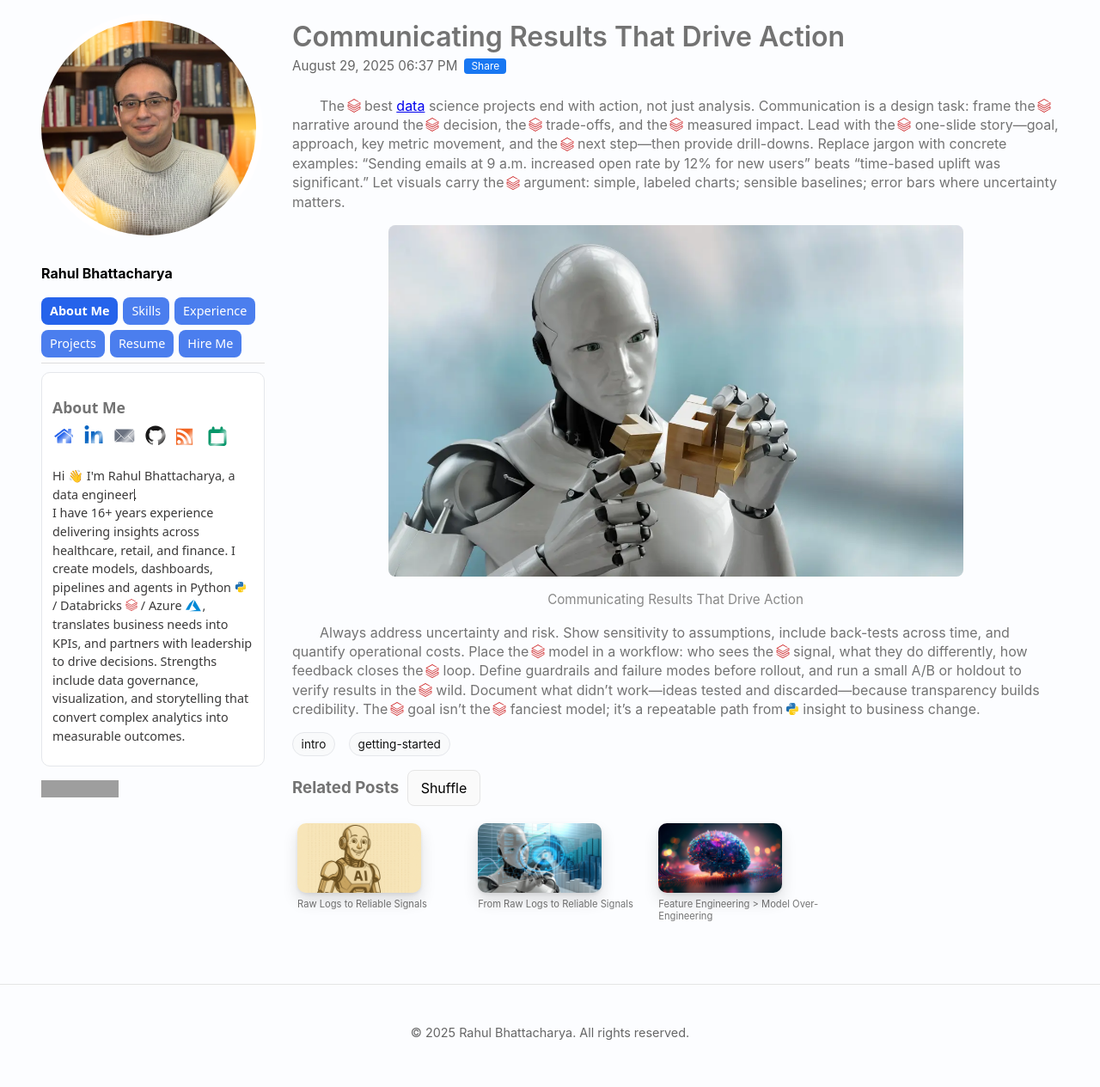
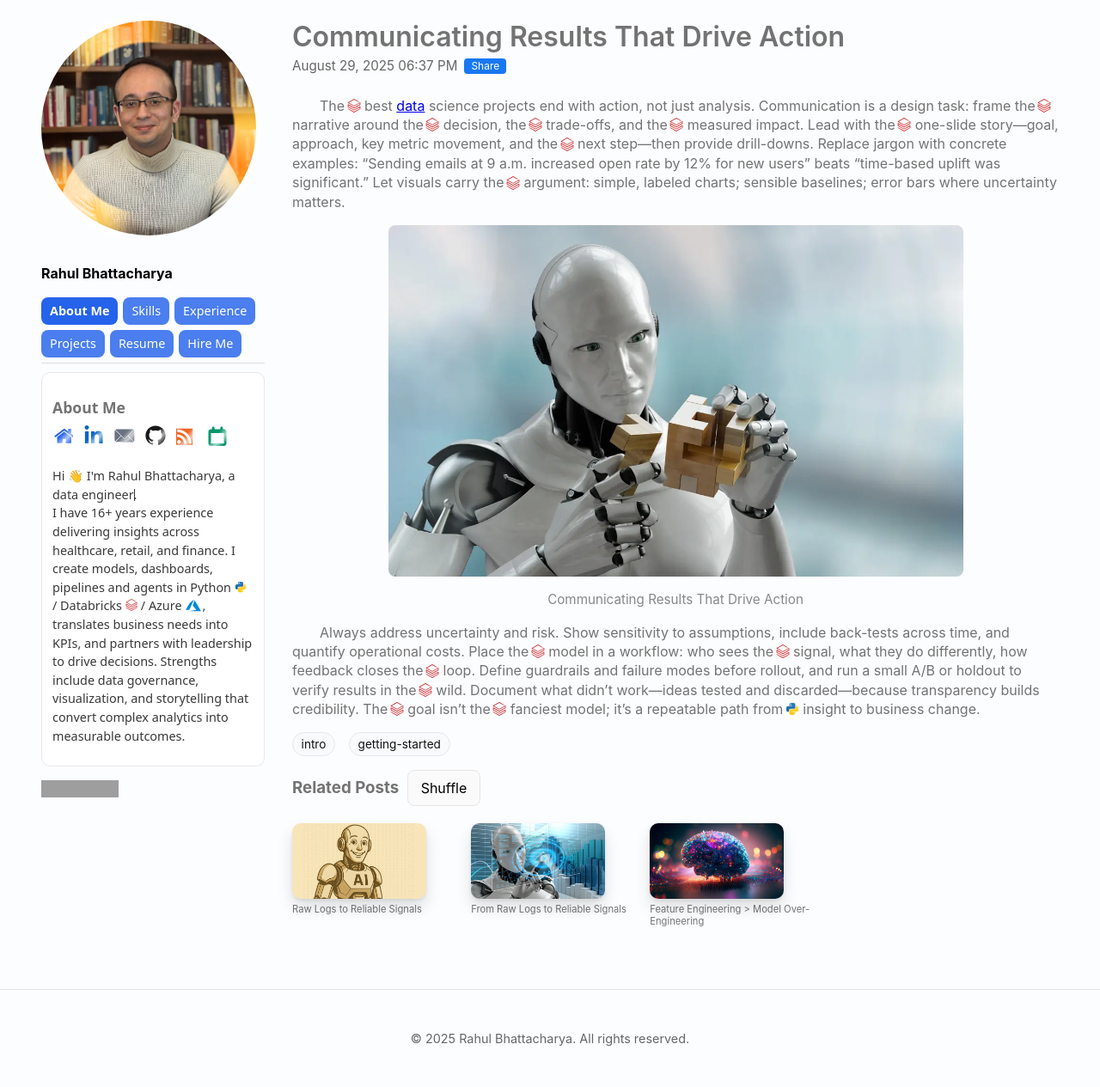
Before and after one commit to RahulBhattacharya1/RahulBhattacharya1.github.io, a Jekyll site: the page built from _posts/2025-08-24-second.md, in a window 1280 px wide. Shown: the whole page at 86% size. Built offline with Jekyll 4.4.1, drawn with Linux system fonts in a browser that asks for light colours; comment, search, counter and statistics services are not loaded; grey boxes are pictures that could not be loaded.

Commit message:
Update main.scss

```diff
--- a/assets/css/main.scss
+++ b/assets/css/main.scss
@@ -848,7 +848,7 @@ pre {
   width: 100%;
   text-decoration: none;
   text-align: left;
-  padding: 0 8px;   /* add left/right breathing room */
+  /*padding: 0 8px;    add left/right breathing room */
 }
 
 .related-thumb {
@@ -885,7 +885,7 @@ pre {
 }
 
 /* tighten the space between cards on desktop */
-.related-posts .related-grid { gap: 6px !important; }     /* try 4–10px */
+.related-posts .related-grid { gap: 0px !important; }     /* try 4–10px */
 
 /* make sure no hidden margins add to that gap */
 .related-posts .related-grid > li { margin: 0 !important; }
@@ -920,7 +920,7 @@ pre {
 .related-head h3 { margin: 0; }
 
 .related-posts .related-card a {
-  padding-inline: 6px;   /* both image + title get the same inset */
+  /*padding-inline: 6px;    both image + title get the same inset */
   box-sizing: border-box;
 }
 
@@ -957,7 +957,7 @@ pre {
 
   /* add some breathing room for titles */
   .related-posts .related-title {
-    padding: 0 6px;
+    padding: 0;
     margin-top: 8px;
     font-size: 0.75rem;
     line-height: 1.3;
```
